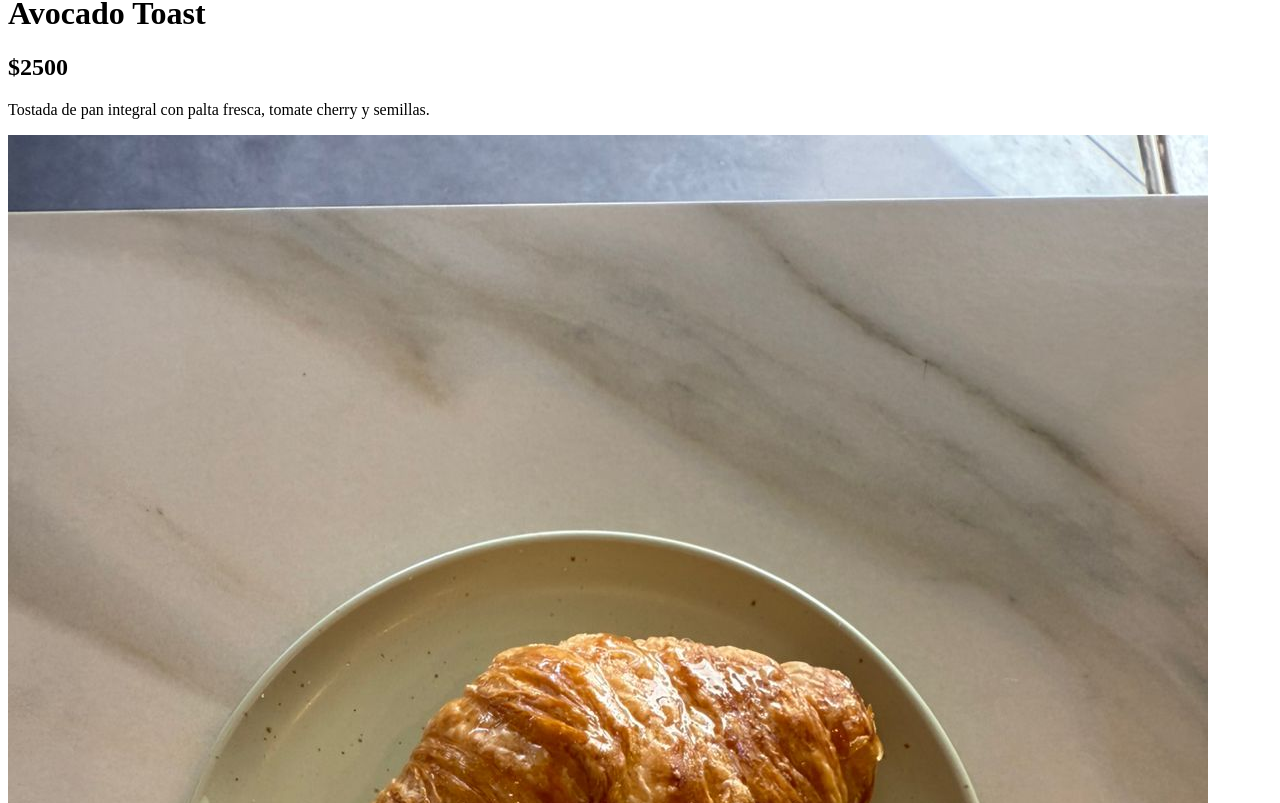
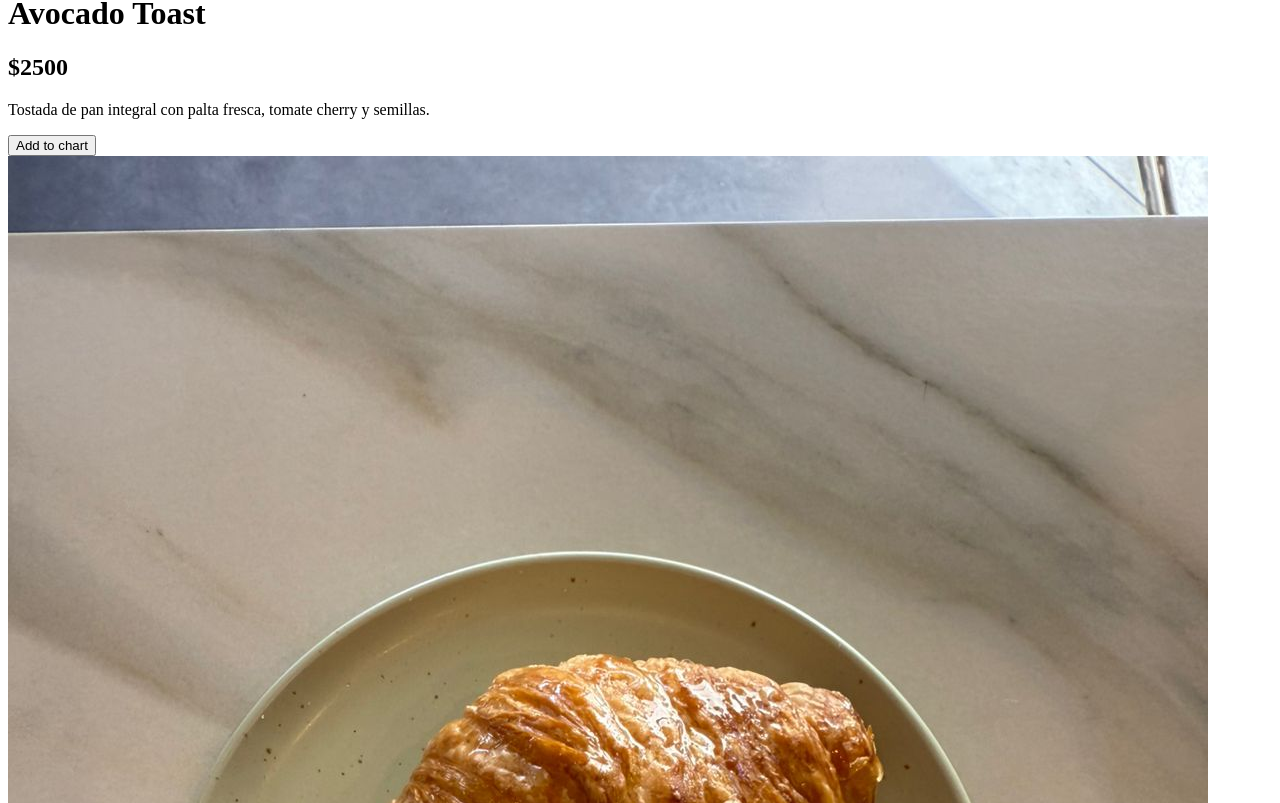
Before and after one commit to Lato001/CashRegisterApp, a React (Vite) app: page /products in a window 1280 px wide. Shown: the part 1757-2560 px from the top of the page. Built offline with nearby package versions, Linux system fonts and the light colour scheme; the HTML template or start-up script is replaced by a standard one.

Commit message:
ProductCard add chart button

```diff
--- a/src/core/components/product/ProductCard.tsx
+++ b/src/core/components/product/ProductCard.tsx
@@ -19,6 +19,10 @@ const ProductCard: React.FC<ProductCardProps> = ({ product }) => {
       {description && (
         <p className="text-gray-500 text-sm mt-2 grow">{description}</p>
       )}
+
+      <button className="mt-3 cursor-pointer bg-gray-200 py-1.5 rounded-xl hover:bg-gray-400">
+        Add to chart
+      </button>
     </div>
   );
 };
```
